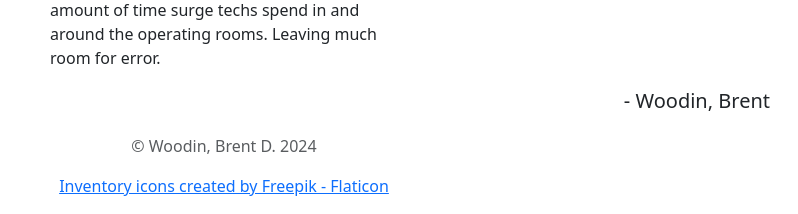
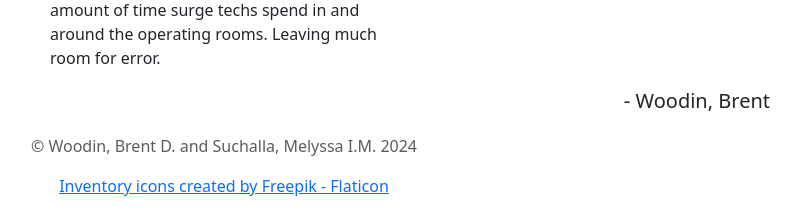
Before and after one commit to LeeA0515/Inventorymanagementapp, a Django app: page /accounts/about/ in a window 1280 px wide. Shown: the part 726-940 px from the top of the page, without its empty margins (416-1214 px from the left). Run offline with Django 4.2, Linux system fonts and the light colour scheme.

Commit message:
changed copyright

```diff
--- a/InventoryManagementApp/templates/base.html
+++ b/InventoryManagementApp/templates/base.html
@@ -163,7 +163,7 @@
 
 <footer class="text-body-secondary pb-3 pt-5">
   <div class="container text-center">
-    <p>© Woodin, Brent D. {% now "Y" %}</p>
+    <p>© Woodin, Brent D. and Suchalla, Melyssa I.M. {% now "Y" %}</p>
     <a href="https://www.flaticon.com/free-icons/inventory" title="inventory icons">Inventory icons created by Freepik - Flaticon</a>
   </div>
 </footer>
```
